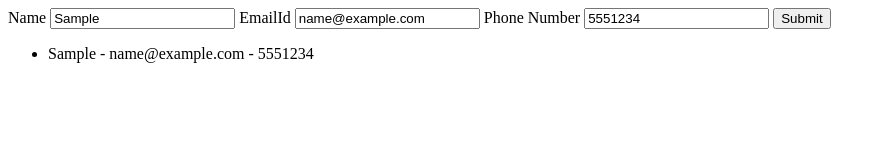
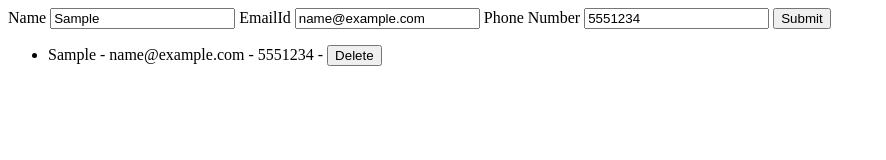
Before and after one commit to vyshu1234567/BookingApp, a plain HTML site: page index.html in a window 1280 px wide. Both pictures are taken after typing "Sample", "name@example.com", "5551234" into the empty fields and a click on the button "Submit". Shown: the whole page, without its empty margins (0-886 px from the left). Drawn offline with Linux system fonts and the light colour scheme.

Commit message:
add delete button

```diff
--- a/index.html
+++ b/index.html
@@ -1,4 +1,5 @@
 <html>
+    <head></head>
     <body>
         <form onsubmit="saveToLocalStorage(event)">
             <label> Name </label>
@@ -9,7 +10,8 @@
             <input type="tel" name="phonenumber" />
             <button> Submit </button>
         </form>
-        <ul id='listofitems'></ul>
+        <ul id='listofitems'>
+        </ul>
         <script>
             function saveToLocalStorage(event) {
                 event.preventDefault();
@@ -31,8 +33,22 @@
                 function showUserOnscreen(obj) {
                     const parentELem = document.getElementById('listofitems')
 
-                    parentELem.innerHTML = parentELem.innerHTML+`<li>${obj.name} - ${obj.email} - ${obj.phonenumber}</li>`
-                }
+                    const childELem = document.createElement('li')
+                    childELem.textContent = obj.name + ' - ' + obj.email + ' - ' + obj.phonenumber + ' - '
+
+                    const deleteButton = document.createElement('input')
+                    deleteButton.type = "button"
+                    deleteButton.value = 'Delete'
+                    deleteButton.onclick = () => {
+                        localStorage.removeItem(obj.email)
+                        parentELem.removeChild(childELem)
+                    }
+                    childELem.appendChild(deleteButton)
+                    parentELem.appendChild(childELem)
+
+                    }
+
+
                  // was to store the underdetails it in localstorage
                  // show the user details on the screen using Dom manipulation
 
```
